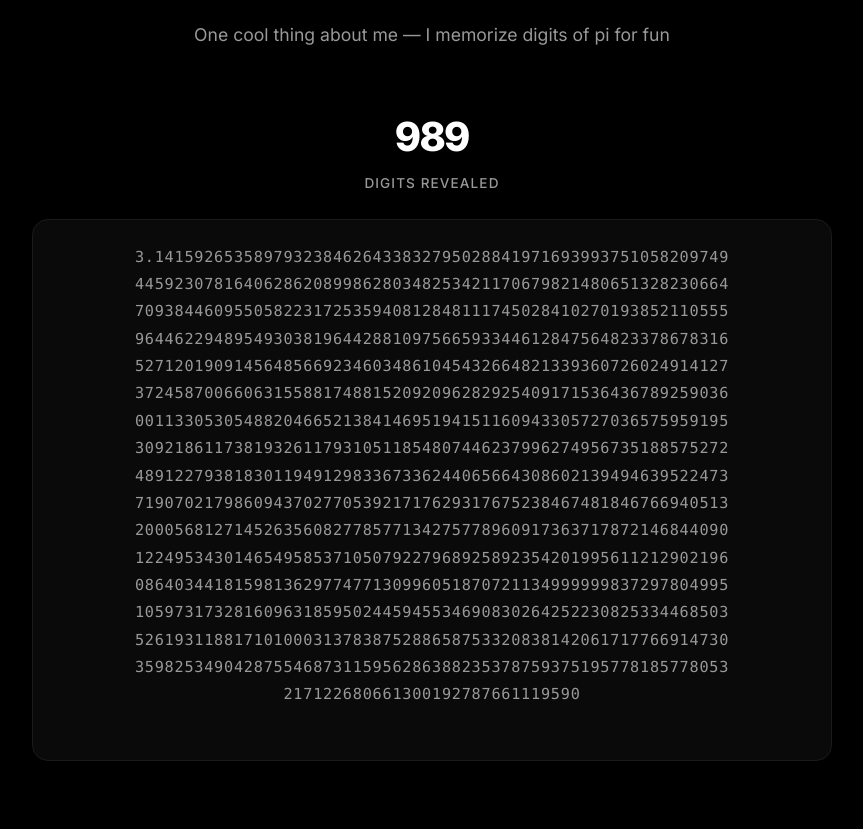
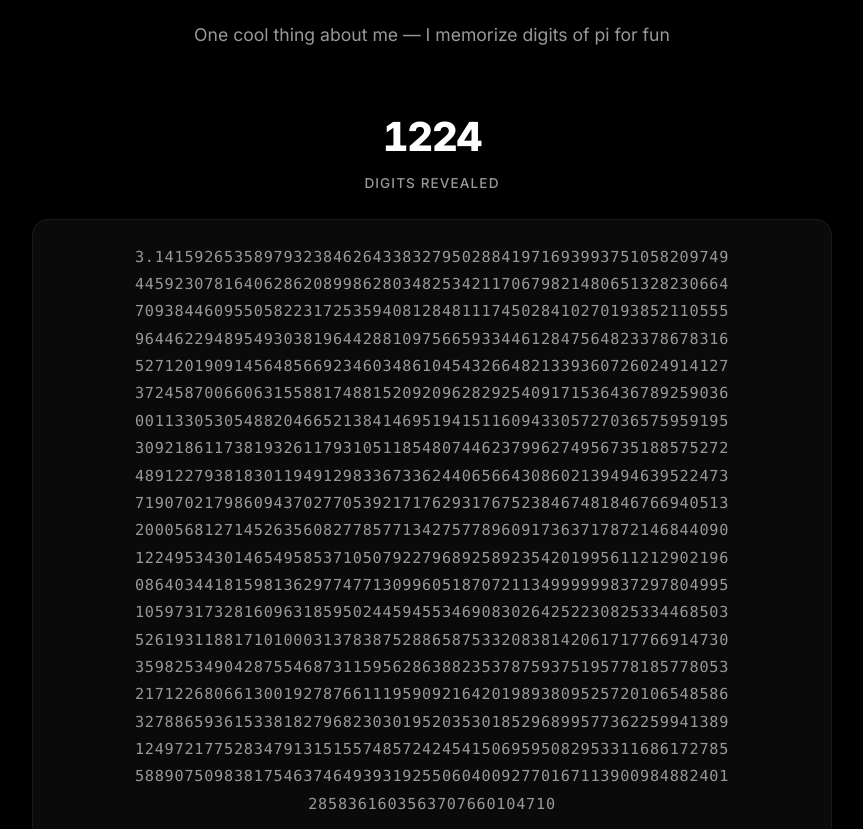
Before and after one commit to KenGao0216/ken-gao, a React (Vite) app: page / in a window 1280 px wide. Shown: the part 1995-2824 px from the top of the page, without its empty margins (208-1071 px from the left). Built offline with nearby package versions, Linux system fonts and the light colour scheme.

Commit message:
update pi digits display rate

```diff
--- a/src/components/Pi.jsx
+++ b/src/components/Pi.jsx
@@ -21,7 +21,7 @@ function Pi({ digits, count }) {
 
   useEffect(() => {
     if (started && shown < count) {
-      const timeout = setTimeout(() => setShown(shown + 1), 6)
+      const timeout = setTimeout(() => setShown(shown + 1), 1)
       return () => clearTimeout(timeout)
     }
   }, [started, shown, count])
```
